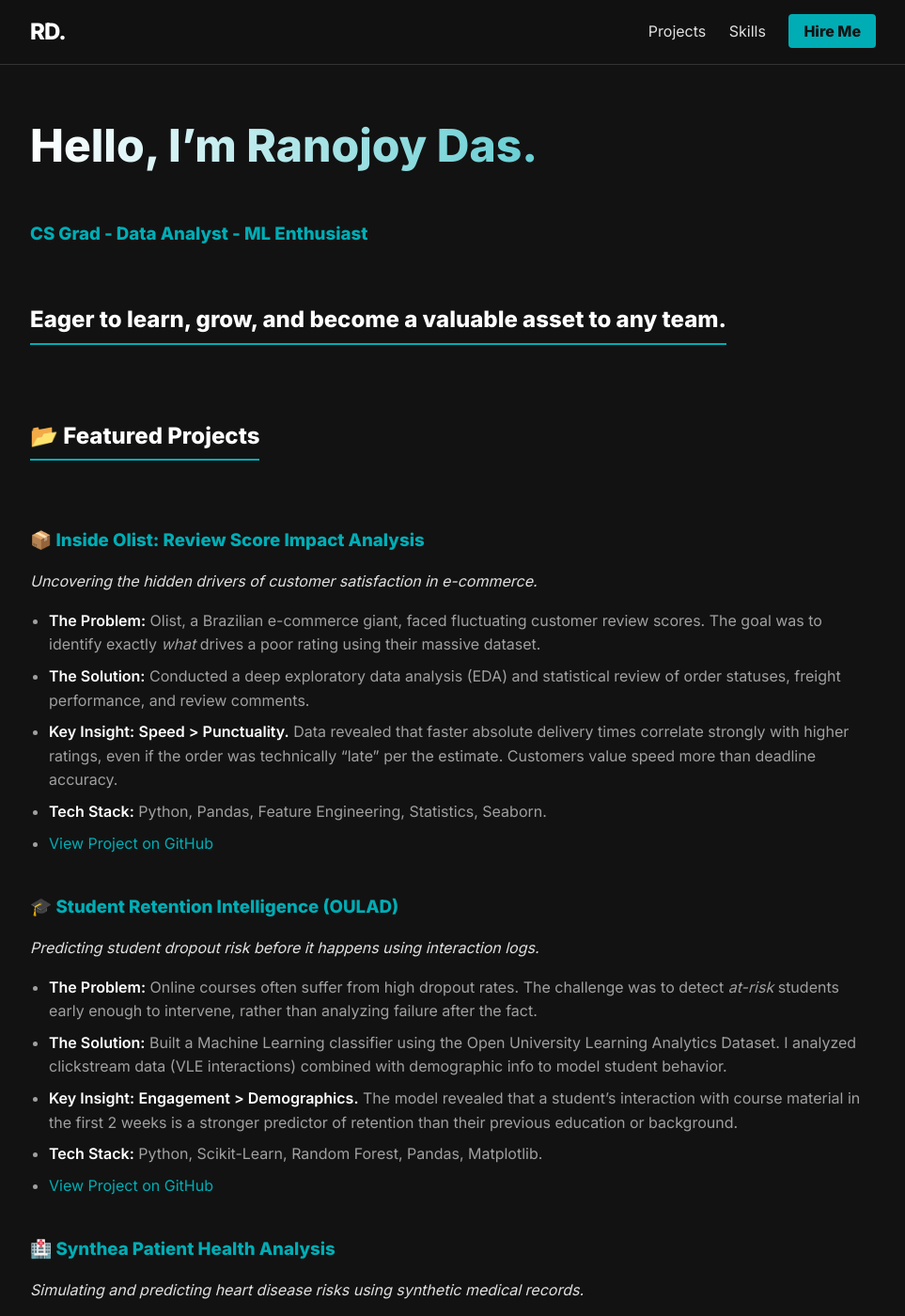
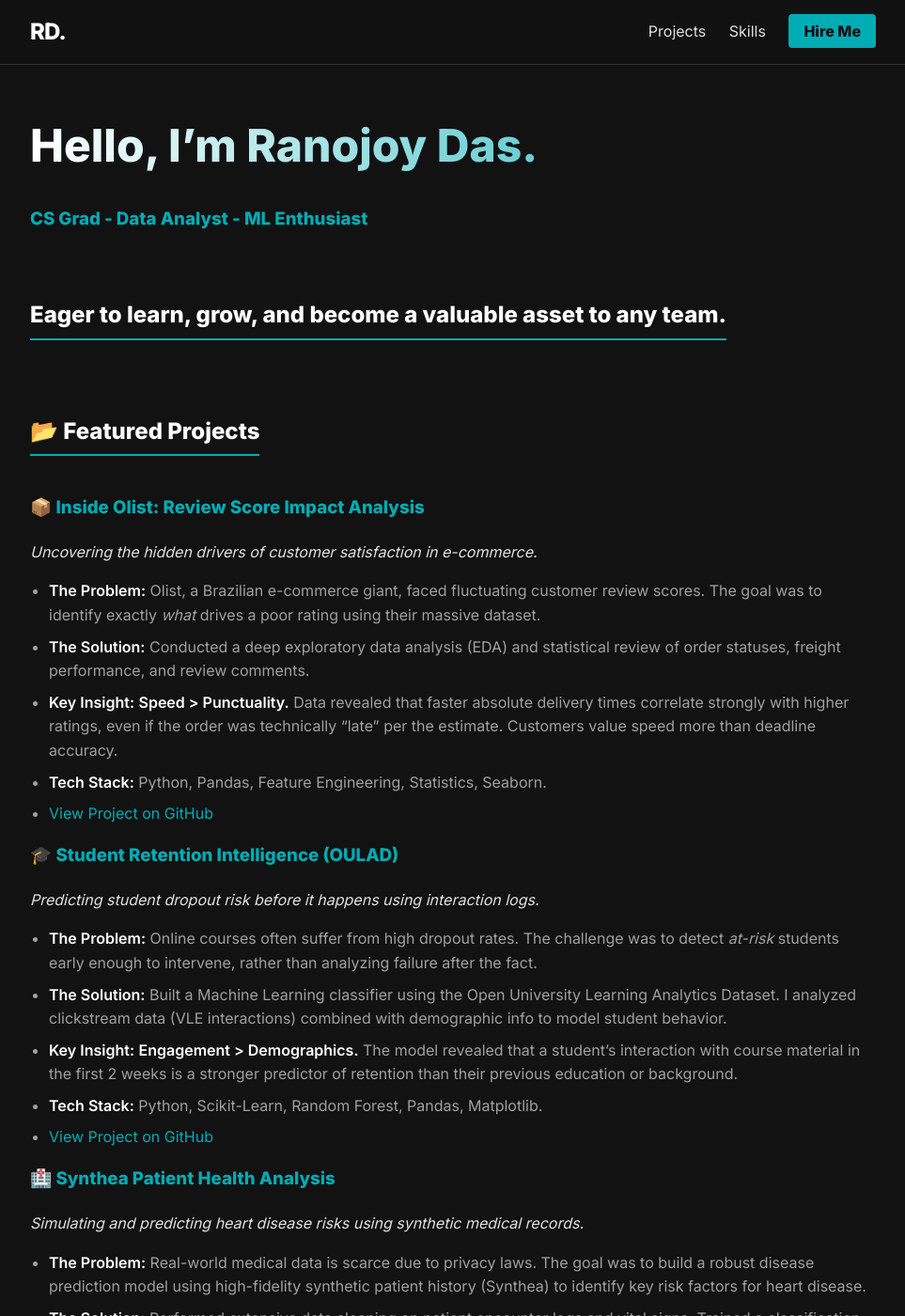
Before and after one commit to IamRaNo/iamrano.github.io, a Jekyll site: the page built from index.md, in a window 1280 px wide and 1400 px high. Shown: the whole window at 94% size, without its empty margins (158-1121 px from the left). Built offline with Jekyll 4.4.1, drawn with Linux system fonts in a browser that asks for light colours.

Commit message:
Update style.css

```diff
--- a/assets/css/style.css
+++ b/assets/css/style.css
@@ -72,7 +72,7 @@ h2 {
     margin-bottom: 30px;
 }
 
-h3 { color: var(--accent); margin-top: 40px; }
+h3 { color: var(--accent); margin-top: 10px; margin-bottom: 20px; }
 
 /* --- PROJECT & LIST STYLING --- */
 /* This makes your bullet points look professional */
```
